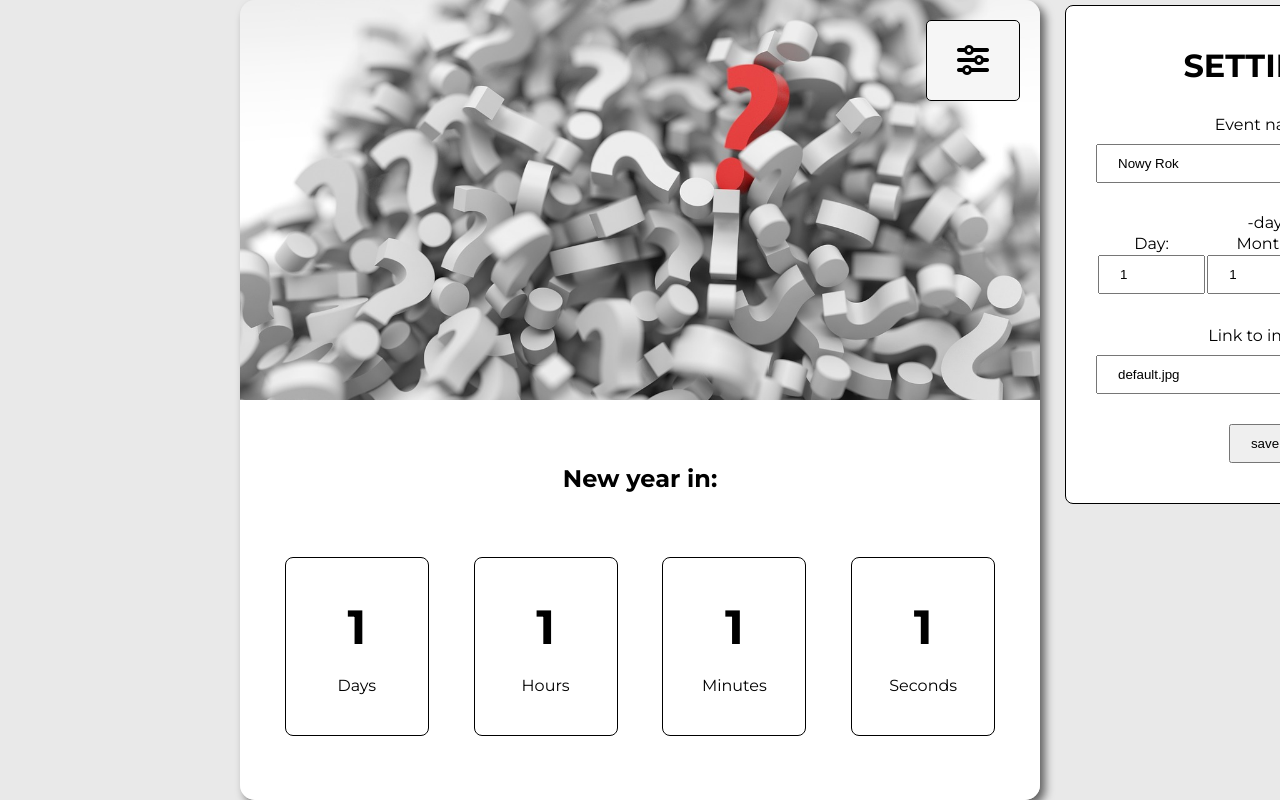
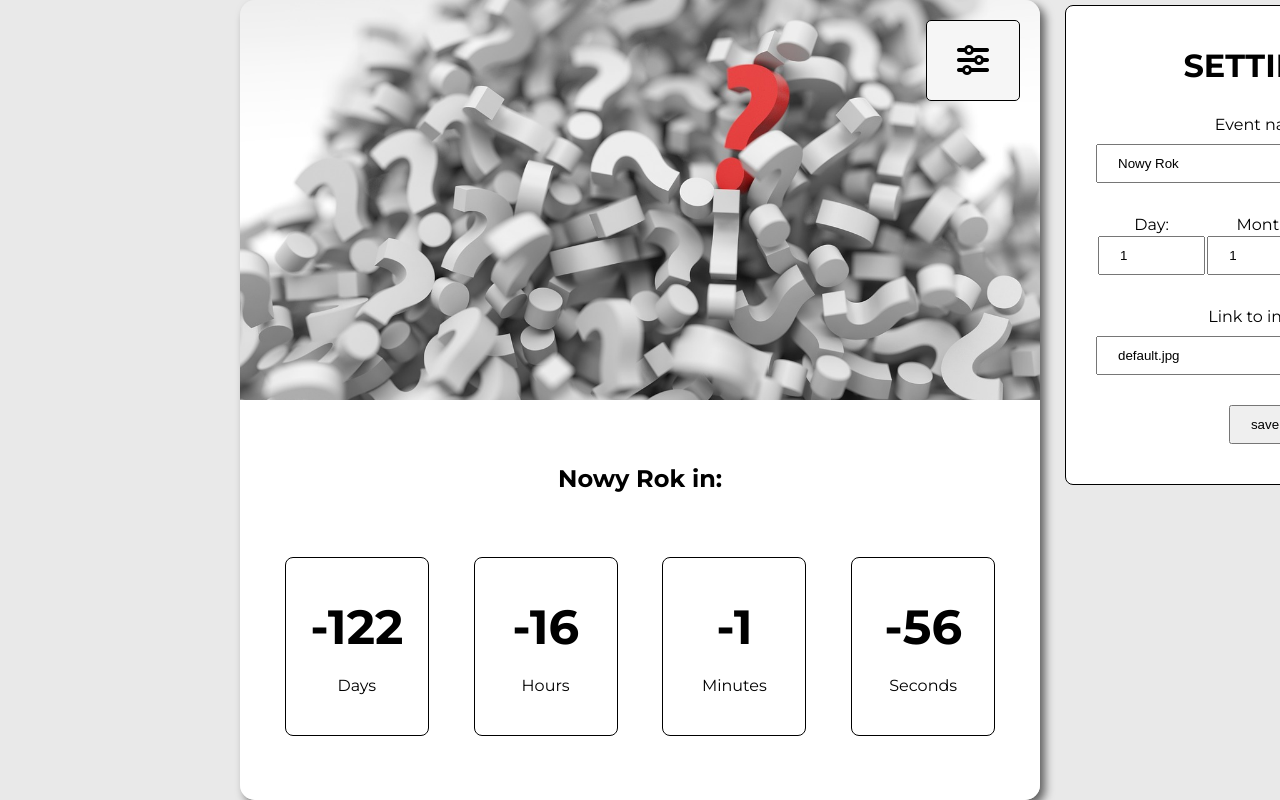
Before and after one commit to PatrycjaBanaszuk/Timer, a plain HTML site: page index.html in a window 1280 px wide. Shown: the top 800 px of the page. Drawn offline with Linux system fonts and the light colour scheme.

Commit message:
added x2 new function: setTime and appUpdate

```diff
--- a/index.html
+++ b/index.html
@@ -25,7 +25,7 @@
     <h1>Settings</h1>
     <label for="event-name">Event name:</label>
     <input type="text" id="event-name" value="Nowy Rok">
-    <table class="date">-day
+    <table class="date">
         <tr>
             <td><label for="event-day">Day:</label></td>
             <td><label for="event-month">Month:</label></td>
--- a/script.js
+++ b/script.js
@@ -18,6 +18,37 @@ const eventSpan = document.querySelector('.event')
 let usersTime
 
 
+const setTime = () => {
+    const currentTime = new Date()
+    const result = usersTime - currentTime
+
+    const days = Math.floor(result / 1000 / 60 / 60 / 24)
+    const hours = Math.floor(result / 1000 / 60 / 60) % 24
+    const minutes = Math.floor(result / 1000 / 60) % 60
+    const seconds = Math.floor(result / 1000) % 60
+
+    daysCount.textContent = days
+    hoursCount.textContent = hours
+    minutesCount.textContent = minutes
+    secondsCount.textContent = seconds
+}
+
+// https://pixabay.com/photos/alberta-canada-lake-mountains-2297204/
+
+const appUpdate = () => {
+	eventSpan.textContent = eventName.value
+	usersTime = new Date(`${eventMonth.value} ${eventDay.value} ${eventYear.value}`)
+	imageSection.style.backgroundImage = `url('${eventImg.value}')`
+
+    setTime()
+
+}
+
 settingsBtn.addEventListener('click', () => {
-    settings.classList.toggle('active')
+	settings.classList.toggle('active')
 })
+saveBtn.addEventListener('click', appUpdate)
+
+appUpdate()
+
+setInterval(serTime, 1000)
```
